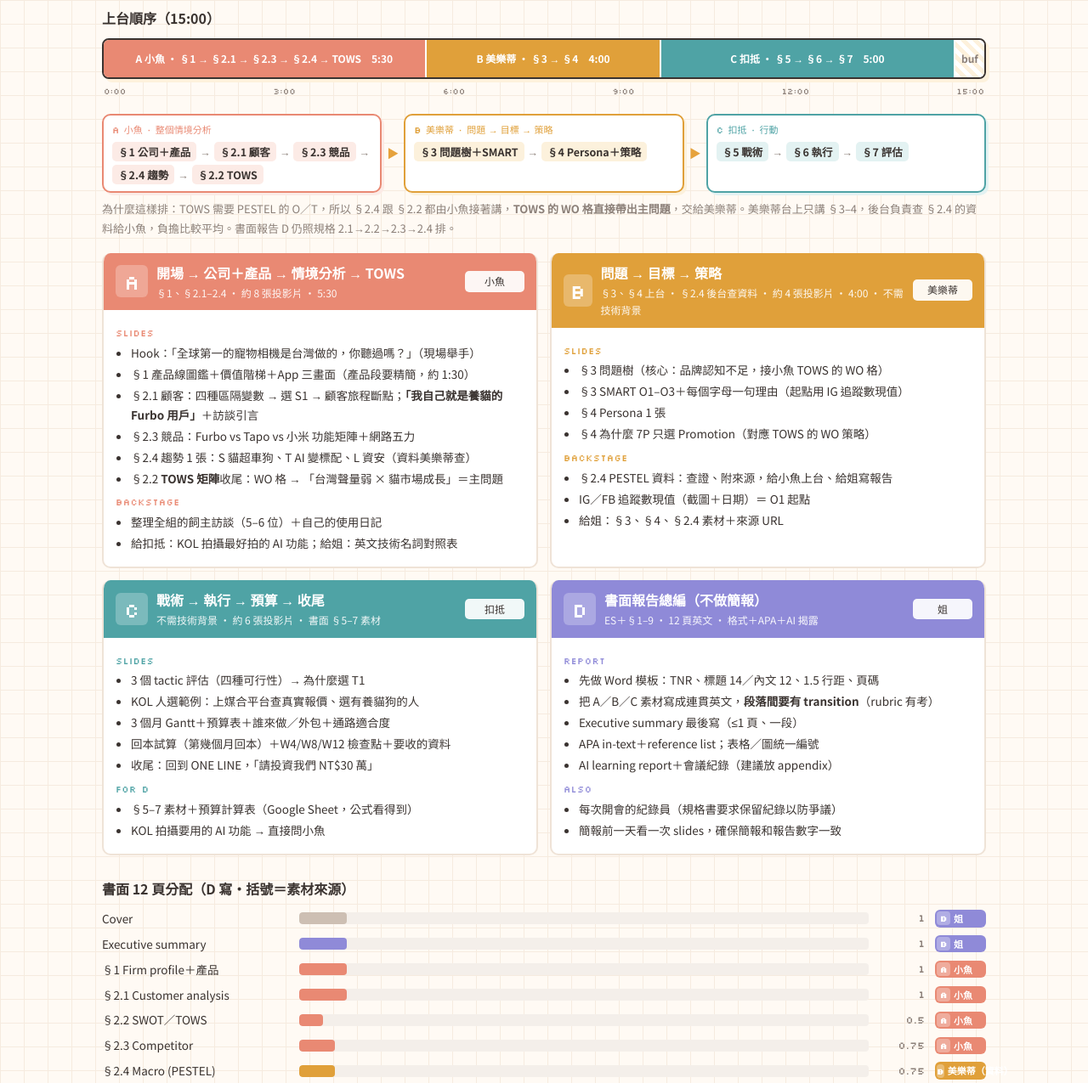
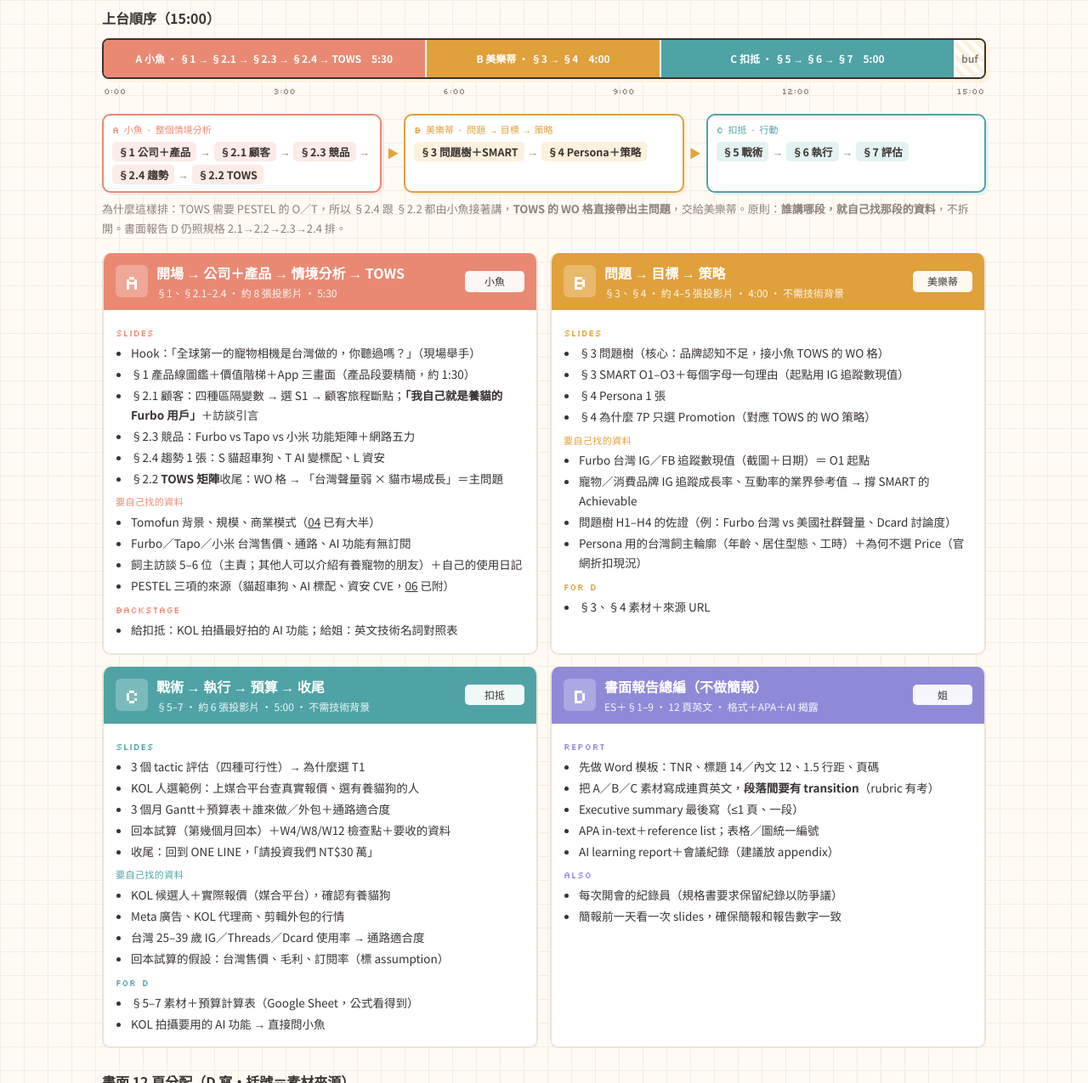
Before and after one commit to angieburningcoder/TMKT_Final, a plain HTML site: page index.html in a window 1280 px wide. Shown: the part 1064-2339 px from the top of the page at 85% size. Drawn offline with Linux system fonts and the light colour scheme.

Commit message:
Each presenter owns their own data; add per-person data lists
Co-Authored-By: Claude Opus 5.5 <noreply@anthropic.com>
Claude-Session: https://claude.ai/code/session_015aq6VNZDE6KbGvP2cHEH4i

```diff
--- a/index.html
+++ b/index.html
@@ -502,7 +502,7 @@ footer .px{font-family:var(--px);color:var(--am-d)}
 <!-- 01 TEAM -->
 <section id="team">
   <div class="sh"><span class="no">01</span><h2>分工 × 報告架構 × 時程</h2></div>
-  <p class="sub">15 分鐘＝A → B → C 三棒，<b>每人一段連續講完就下台、不輪替</b>。A＝小魚包 3C（公司、顧客、競品）＋所有技術；美樂蒂、扣抵負責的部分不需要技術背景。Q&amp;A 的產品／技術題一律小魚接。D 不上台、專心寫報告。</p>
+  <p class="sub">15 分鐘＝A → B → C 三棒，<b>每人一段連續講完就下台、不輪替；誰講哪段，就自己找那段的資料</b>。A＝小魚包 3C（公司、顧客、競品）＋所有技術；美樂蒂、扣抵負責的部分不需要技術背景。Q&amp;A 的產品／技術題一律小魚接。D 不上台、專心寫報告。</p>
 
   <div class="dls">
     <div class="dlc"><div class="e">📮</div><div class="dd">12/7 <small>MON 23:59</small></div><b>簡報繳件</b><span>A・B・C 投影片合併上傳</span></div>
@@ -530,7 +530,7 @@ footer .px{font-family:var(--px);color:var(--am-d)}
     <div class="ra">▶</div>
     <div class="rg" style="--c:var(--C);--cl:var(--C-l)"><div class="rh">C 扣抵 · 行動</div><div class="rc"><span>§5 戰術</span><i>→</i><span>§6 執行</span><i>→</i><span>§7 評估</span></div></div>
   </div>
-  <p class="m" style="font-size:13px;margin:8px 0 18px">為什麼這樣排：TOWS 需要 PESTEL 的 O／T，所以 §2.4 跟 §2.2 都由小魚接著講，<b>TOWS 的 WO 格直接帶出主問題</b>，交給美樂蒂。美樂蒂台上只講 §3–4，後台負責查 §2.4 的資料給小魚，負擔比較平均。書面報告 D 仍照規格 2.1→2.2→2.3→2.4 排。</p>
+  <p class="m" style="font-size:13px;margin:8px 0 18px">為什麼這樣排：TOWS 需要 PESTEL 的 O／T，所以 §2.4 跟 §2.2 都由小魚接著講，<b>TOWS 的 WO 格直接帶出主問題</b>，交給美樂蒂。原則：<b>誰講哪段，就自己找那段的資料</b>，不拆開。書面報告 D 仍照規格 2.1→2.2→2.3→2.4 排。</p>
 
 
   <div class="grid g2">
@@ -542,17 +542,22 @@ footer .px{font-family:var(--px);color:var(--am-d)}
           <li>§1 產品線圖鑑＋價值階梯＋App 三畫面（產品段要精簡，約 1:30）</li>
           <li>§2.1 顧客：四種區隔變數 → 選 S1 → 顧客旅程斷點；<b>「我自己就是養貓的 Furbo 用戶」</b>＋訪談引言</li>
           <li>§2.3 競品：Furbo vs Tapo vs 小米 功能矩陣＋網路五力</li>
-          <li>§2.4 趨勢 1 張：S 貓超車狗、T AI 變標配、L 資安（資料美樂蒂查）</li>
+          <li>§2.4 趨勢 1 張：S 貓超車狗、T AI 變標配、L 資安</li>
           <li>§2.2 <b>TOWS 矩陣</b>收尾：WO 格 → 「台灣聲量弱 × 貓市場成長」＝主問題</li>
         </ul></div>
+        <div class="blk"><div class="h">要自己找的資料</div><ul>
+          <li>Tomofun 背景、規模、商業模式（<a href="#product">04</a> 已有大半）</li>
+          <li>Furbo／Tapo／小米 台灣售價、通路、AI 功能有無訂閱</li>
+          <li>飼主訪談 5–6 位（主責；其他人可以介紹有養寵物的朋友）＋自己的使用日記</li>
+          <li>PESTEL 三項的來源（貓超車狗、AI 標配、資安 CVE，<a href="#analysis">06</a> 已附）</li>
+        </ul></div>
         <div class="blk"><div class="h">BACKSTAGE</div><ul>
-          <li>整理全組的飼主訪談（5–6 位）＋自己的使用日記</li>
           <li>給扣抵：KOL 拍攝最好拍的 AI 功能；給姐：英文技術名詞對照表</li>
         </ul></div>
       </div>
     </div>
     <div class="person" id="pB" style="--c:var(--B);--cl:var(--B-l)">
-      <div class="ph"><span class="L">B</span><div><h3>問題 → 目標 → 策略</h3><div class="w">§3、§4 上台 · §2.4 後台查資料 · 約 4 張投影片 · 4:00 · 不需技術背景</div></div><span class="claim">美樂蒂</span></div>
+      <div class="ph"><span class="L">B</span><div><h3>問題 → 目標 → 策略</h3><div class="w">§3、§4 · 約 4–5 張投影片 · 4:00 · 不需技術背景</div></div><span class="claim">美樂蒂</span></div>
       <div class="pb">
         <div class="blk"><div class="h">SLIDES</div><ul>
           <li>§3 問題樹（核心：品牌認知不足，接小魚 TOWS 的 WO 格）</li>
@@ -560,15 +565,17 @@ footer .px{font-family:var(--px);color:var(--am-d)}
           <li>§4 Persona 1 張</li>
           <li>§4 為什麼 7P 只選 Promotion（對應 TOWS 的 WO 策略）</li>
         </ul></div>
-        <div class="blk"><div class="h">BACKSTAGE</div><ul>
-          <li>§2.4 PESTEL 資料：查證、附來源，給小魚上台、給姐寫報告</li>
-          <li>IG／FB 追蹤數現值（截圖＋日期）＝ O1 起點</li>
-          <li>給姐：§3、§4、§2.4 素材＋來源 URL</li>
+        <div class="blk"><div class="h">要自己找的資料</div><ul>
+          <li>Furbo 台灣 IG／FB 追蹤數現值（截圖＋日期）＝ O1 起點</li>
+          <li>寵物／消費品牌 IG 追蹤成長率、互動率的業界參考值 → 撐 SMART 的 Achievable</li>
+          <li>問題樹 H1–H4 的佐證（例：Furbo 台灣 vs 美國社群聲量、Dcard 討論度）</li>
+          <li>Persona 用的台灣飼主輪廓（年齡、居住型態、工時）＋為何不選 Price（官網折扣現況）</li>
         </ul></div>
+        <div class="blk"><div class="h">FOR D</div><ul><li>§3、§4 素材＋來源 URL</li></ul></div>
       </div>
     </div>
     <div class="person" id="pC" style="--c:var(--C);--cl:var(--C-l)">
-      <div class="ph"><span class="L">C</span><div><h3>戰術 → 執行 → 預算 → 收尾</h3><div class="w">不需技術背景 · 約 6 張投影片 · 書面 §5–7 素材</div></div><span class="claim">扣抵</span></div>
+      <div class="ph"><span class="L">C</span><div><h3>戰術 → 執行 → 預算 → 收尾</h3><div class="w">§5–7 · 約 6 張投影片 · 5:00 · 不需技術背景</div></div><span class="claim">扣抵</span></div>
       <div class="pb">
         <div class="blk"><div class="h">SLIDES</div><ul>
           <li>3 個 tactic 評估（四種可行性）→ 為什麼選 T1</li>
@@ -576,6 +583,12 @@ footer .px{font-family:var(--px);color:var(--am-d)}
           <li>3 個月 Gantt＋預算表＋誰來做／外包＋通路適合度</li>
           <li>回本試算（第幾個月回本）＋W4/W8/W12 檢查點＋要收的資料</li>
           <li>收尾：回到 ONE LINE，「請投資我們 NT$30 萬」</li>
+        </ul></div>
+        <div class="blk"><div class="h">要自己找的資料</div><ul>
+          <li>KOL 候選人＋實際報價（媒合平台），確認有養貓狗</li>
+          <li>Meta 廣告、KOL 代理商、剪輯外包的行情</li>
+          <li>台灣 25–39 歲 IG／Threads／Dcard 使用率 → 通路適合度</li>
+          <li>回本試算的假設：台灣售價、毛利、訂閱率（標 assumption）</li>
         </ul></div>
         <div class="blk"><div class="h">FOR D</div><ul><li>§5–7 素材＋預算計算表（Google Sheet，公式看得到）</li><li>KOL 拍攝要用的 AI 功能 → 直接問小魚</li></ul></div>
       </div>
@@ -603,7 +616,7 @@ footer .px{font-family:var(--px);color:var(--am-d)}
     <div class="r" style="--c:var(--A)"><span>§2.1 Customer analysis</span><div class="track"><div class="fill" style="width:8.3%"></div></div><span class="v">1</span><span class="p pA mini"><b>A</b>小魚</span></div>
     <div class="r" style="--c:var(--A)"><span>§2.2 SWOT／TOWS</span><div class="track"><div class="fill" style="width:4.2%"></div></div><span class="v">0.5</span><span class="p pA mini"><b>A</b>小魚</span></div>
     <div class="r" style="--c:var(--A)"><span>§2.3 Competitor</span><div class="track"><div class="fill" style="width:6.2%"></div></div><span class="v">0.75</span><span class="p pA mini"><b>A</b>小魚</span></div>
-    <div class="r" style="--c:var(--B)"><span>§2.4 Macro (PESTEL)</span><div class="track"><div class="fill" style="width:6.2%"></div></div><span class="v">0.75</span><span class="p pB mini"><b>B</b>美樂蒂（資料）</span></div>
+    <div class="r" style="--c:var(--A)"><span>§2.4 Macro (PESTEL)</span><div class="track"><div class="fill" style="width:6.2%"></div></div><span class="v">0.75</span><span class="p pA mini"><b>A</b>小魚</span></div>
     <div class="r" style="--c:var(--B)"><span>§3 Problem＋SMART</span><div class="track"><div class="fill" style="width:8.3%"></div></div><span class="v">1</span><span class="p pB mini"><b>B</b>美樂蒂</span></div>
     <div class="r" style="--c:var(--B)"><span>§4 Persona＋strategy</span><div class="track"><div class="fill" style="width:8.3%"></div></div><span class="v">1</span><span class="p pB mini"><b>B</b>美樂蒂</span></div>
     <div class="r" style="--c:var(--C)"><span>§5 Tactics evaluation</span><div class="track"><div class="fill" style="width:10.4%"></div></div><span class="v">1.25</span><span class="p pC mini"><b>C</b>扣抵</span></div>
@@ -611,13 +624,13 @@ footer .px{font-family:var(--px);color:var(--am-d)}
     <div class="r" style="--c:var(--C)"><span>§7 Evaluation</span><div class="track"><div class="fill" style="width:8.3%"></div></div><span class="v">1</span><span class="p pC mini"><b>C</b>扣抵</span></div>
     <div class="r" style="--c:#cdbfb3"><span>§8 References</span><div class="track"><div class="fill" style="width:4.2%"></div></div><span class="v">0.5</span><span class="p pD mini"><b>D</b>姐</span></div>
   </div>
-  <p class="m" style="font-size:13px;margin-top:10px">合計 12 頁（A 3.25／B 2.75（含 §2.4 資料）／C 3.5／D 2.5）。§2 給 3 頁，因為老師 rubric 第一項就是 research depth。Appendix（AI 報告、訪談摘要）不計分，是否計入 12 頁 D 問老師。</p>
+  <p class="m" style="font-size:13px;margin-top:10px">合計 12 頁（A 4／B 2／C 3.5／D 2.5）。§2 給 3 頁，因為老師 rubric 第一項就是 research depth。Appendix（AI 報告、訪談摘要）不計分，是否計入 12 頁 D 問老師。</p>
   <h3 style="font-size:16px;margin:26px 0 10px">組內時程：從今天到繳交</h3>
   <p class="m" style="font-size:13px;margin:0 0 10px">紅色＝老師死線（簡報遲交每天 −1、報告遲交每天 −5）。</p>
   <div class="card tl">
     <div class="ti now"><span class="d">11/19</span><span class="mk"></span><span class="x">分工定案：A 小魚、B 美樂蒂、C 扣抵、D 姐</span></div>
-    <div class="ti"><span class="d">11/23</span><span class="mk"></span><span class="x">每人約 1–2 位飼主私下訪談開始；小魚寫使用日記</span></div>
-    <div class="ti"><span class="d">11/25</span><span class="mk"></span><span class="x">訪談完成（共 5–6 位）、重點整理給小魚</span></div>
+    <div class="ti"><span class="d">11/23</span><span class="mk"></span><span class="x">小魚開始約飼主訪談（大家幫忙介紹）＋寫使用日記；美樂蒂、扣抵開始找自己段落的資料</span></div>
+    <div class="ti"><span class="d">11/25</span><span class="mk"></span><span class="x">訪談完成（共 5–6 位）</span></div>
     <div class="ti"><span class="d">11/26</span><span class="mk"></span><span class="x">開會：鎖定市場、主問題、留下哪幾個原因、SMART 數字</span></div>
     <div class="ti"><span class="d">11/30</span><span class="mk"></span><span class="x">A／B／C 投影片初稿＋把素材與來源丟給 D</span></div>
     <div class="ti"><span class="d">12/03</span><span class="mk"></span><span class="x">彩排 #1（計時 15:00）、D 交報告初稿 §1–4</span></div>
@@ -911,7 +924,7 @@ footer .px{font-family:var(--px);color:var(--am-d)}
 <!-- 06 ANALYSIS -->
 <section id="analysis">
   <div class="sh"><span class="no">06</span><h2>§2 情境分析草稿：四塊各自長什麼樣</h2></div>
-  <p class="sub">規格書 §2.1–2.4 每一條的「要交出什麼」都先畫好骨架，負責人往裡面填。<span class="p pA mini"><b>A</b>小魚</span> §2.1–2.4 上台　<span class="p pB mini"><b>B</b>美樂蒂</span> §2.4 查資料</p>
+  <p class="sub">規格書 §2.1–2.4 每一條的「要交出什麼」都先畫好骨架，負責人往裡面填。<span class="p pA mini"><b>A</b>小魚</span> §2.1–2.4 全包（資料＋上台）</p>
 
   <h3 class="h3a"><span class="tagno" style="--c:var(--A)">§2.1</span>顧客分析：區隔 → 選目標 → 顧客經驗</h3>
   <div class="scroll"><table class="seg">
@@ -973,7 +986,7 @@ footer .px{font-family:var(--px);color:var(--am-d)}
     <div class="fc mid"><b>供應商議價力 →</b><span>鏡頭、晶片標準化，影響有限</span></div>
   </div>
 
-  <h3 class="h3a" style="margin-top:22px"><span class="tagno" style="--c:var(--A)">§2.4</span>PESTEL：只挑相關的（規格書允許）<span class="p pB mini"><b>B</b>美樂蒂查資料</span></h3>
+  <h3 class="h3a" style="margin-top:22px"><span class="tagno" style="--c:var(--A)">§2.4</span>PESTEL：只挑相關的（規格書允許）</h3>
   <div class="grid g3">
     <div class="card pe"><b>P 政治</b><p>家貓登記 2026 年起正式執法，政府持續推動飼主責任</p><a class="pill src" href="https://news.pts.org.tw/article/804498">公視</a></div>
     <div class="card pe"><b>E 經濟</b><p>台灣寵物市場推估超過 800 億元；但寵物險等服務付費仍偏低價</p><a class="pill src" href="https://www.ctee.com.tw/news/20260807700331-439901">工商時報</a></div>
@@ -1215,10 +1228,10 @@ footer .px{font-family:var(--px);color:var(--am-d)}
   <p class="sub">不做問卷、不訪公司。老師要的是「消費者為什麼不知道這個品牌」，5–6 位飼主的真實回答＋小魚的第一手使用經驗，就足夠撐 §2.1；數字面用公開資料（<a href="#intel">05</a>）。</p>
   <div class="grid g2">
     <div class="card" style="border-top:4px solid var(--C)">
-      <div class="pill amb">全員 · 每人 1–2 位</div>
+      <div class="pill amb">小魚主責 · 大家幫忙介紹飼主朋友</div>
       <h4 style="margin-top:6px">飼主訪談（共 5–6 位）</h4>
       <p>找身邊有養貓狗的朋友，10–15 分鐘、LINE 語音也行。盡量貓狗都有、最好有人正在用小米／Tapo。</p>
-      <p class="m" style="margin-top:6px;font-size:12.5px">產出：每人一句可以直接放投影片的原話 → 交給小魚整理</p>
+      <p class="m" style="margin-top:6px;font-size:12.5px">產出：每位受訪者一句可以直接放投影片的原話</p>
     </div>
     <div class="card" style="border-top:4px solid var(--A)">
       <div class="pill amb">小魚 · 第一手</div>
@@ -1239,7 +1252,7 @@ footer .px{font-family:var(--px);color:var(--am-d)}
       </div>
     </div>
     <div class="card">
-      <h4>紀錄格式（一人一列丟群組）</h4>
+      <h4>紀錄格式</h4>
       <table class="bud">
         <tr><th>欄位</th><th>例</th></tr>
         <tr><td>代號</td><td>P1</td></tr>
```
